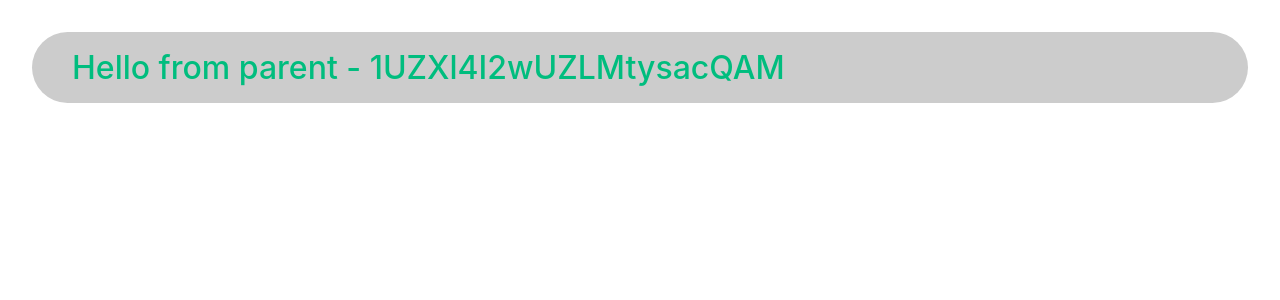
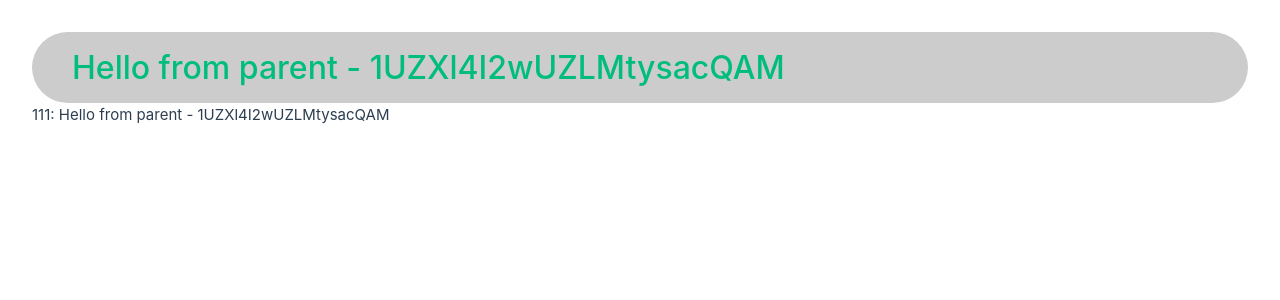
Before and after one commit to jay6697117/vue3-demo-tpl, a Vue app: page / in a window 1280 px wide. Shown: the top 300 px of the page. Built offline with nearby package versions, Linux system fonts and the light colour scheme.

Commit message:
提交代码于: 2022-11-20 23:16:27

```diff
--- a/src/App.vue
+++ b/src/App.vue
@@ -1,5 +1,6 @@
 <template>
   <HelloWorld :msg="msg" />
+  <div>111: {{msg}}</div>
 </template>
 
 <script setup lang="ts">
```
